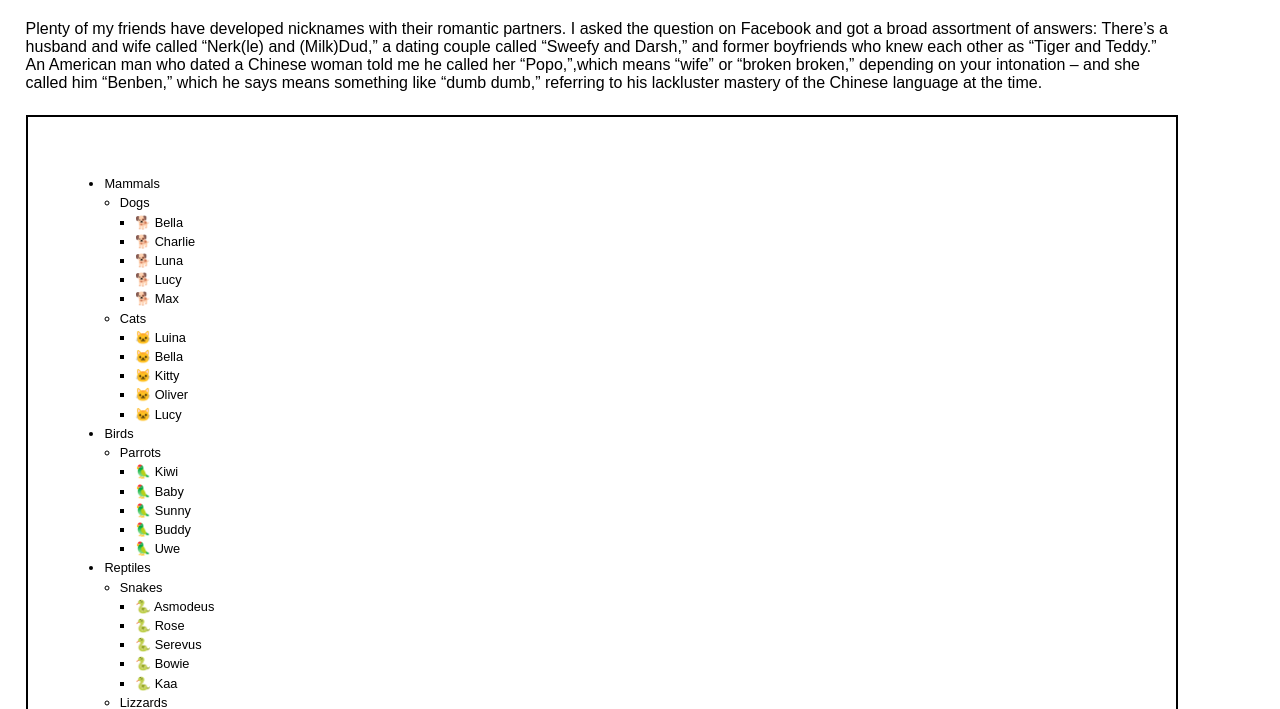
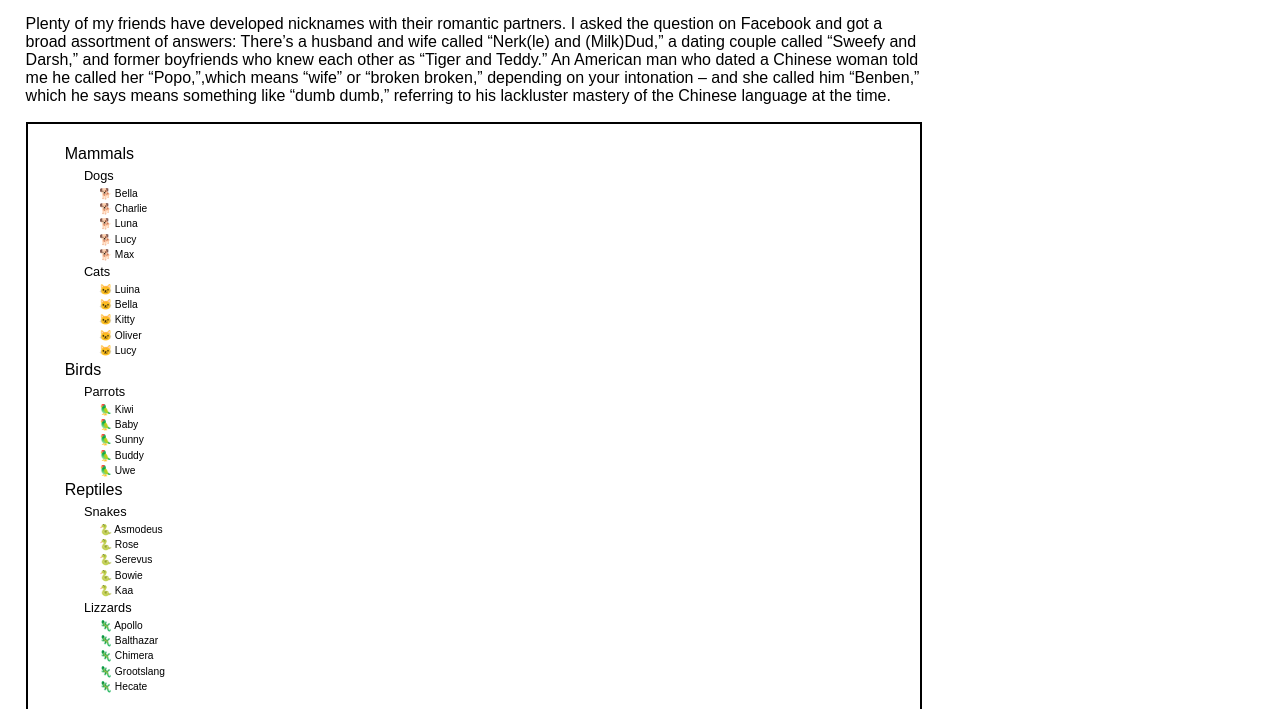
Before and after one commit to veronicamayer/tag7_uebung1_lev2.1, a plain HTML site: page index.html in a window 1280 px wide. Shown: the part 66-775 px from the top of the page. Drawn offline with Linux system fonts and the light colour scheme.

Commit message:
firs t commit

```diff
--- a/assets/css/style.css
+++ b/assets/css/style.css
@@ -6,13 +6,13 @@
 }
 
 body {
-    width: 90%;
+    width: 70%;
     margin: 2%;
 }
 
 section {
     border: 2px solid black;
-    padding: 5%;
+    padding: 2%;
 }
 
 p {
@@ -20,13 +20,25 @@ p {
 }
 
 li {
-    font-size: 0.8rem;
     line-height: 1.5em;
+    list-style: none;
 }
 
 ul {
     padding-inline-start: 1.2em;
 }
+
+ul li {
+}
+
+ul li ul li {
+    font-size: 0.8em;
+}
+
+ul li ul li ul li {
+    font-size: 0.8em;
+}
+
 
 .dog::before {
     content: "🐕 ";
```
Also changed, not shown: index.html (+0 -3 lines).
